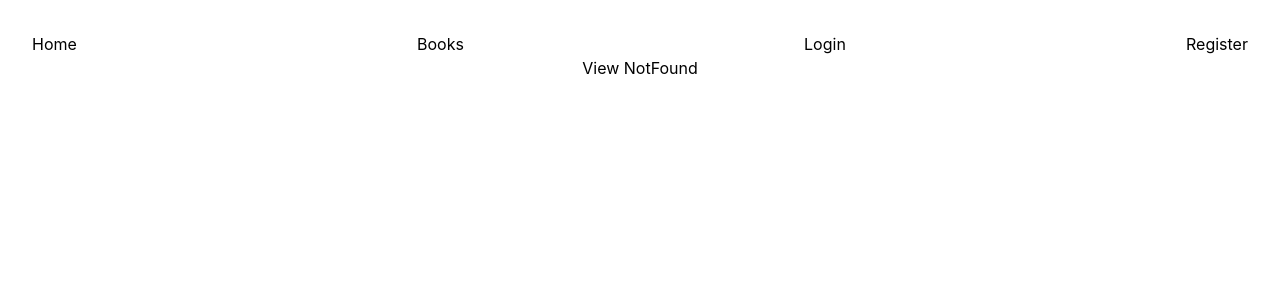
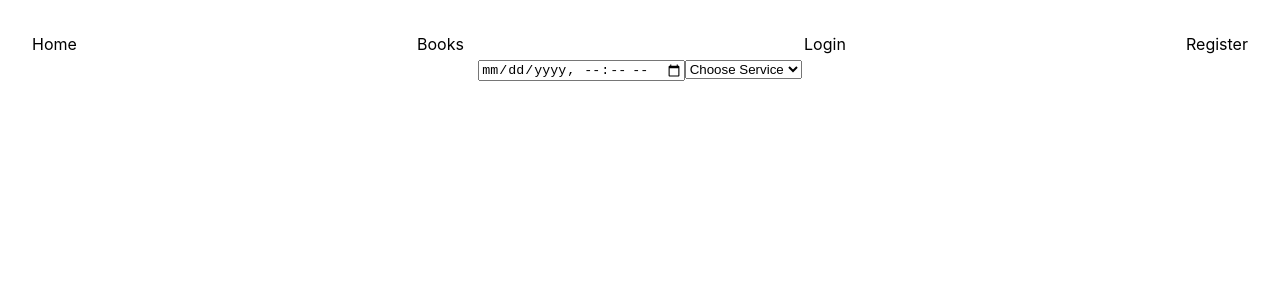
Before and after one commit to demianIsNotAvailable/Front, a React (Vite) app: page /apps in a window 1280 px wide. Shown: the top 300 px of the page. Built offline with nearby package versions, Linux system fonts and the light colour scheme.

Commit message:
feat: added appointments view with datetime input and custom select dropdown menu

```diff
--- a/src/components/CInput/CInput.jsx
+++ b/src/components/CInput/CInput.jsx
@@ -23,7 +23,7 @@ export const CInput = (
         onChange={emitFunction}
         onClick={emitOnClickButton}
         value={value}
-        className={className}
+        className={`input-design text-size-xl background-teal bold position-absolute ${className}`}
       />
     </>
   )
--- /dev/null
+++ b/src/components/CSelect/CSelect.jsx
@@ -0,0 +1,14 @@
+export const CSelect = ({category, options, handler}) => {
+
+
+  return (
+    <select defaultValue="" onChange={handler}>
+      <option disabled hidden value="">
+        {category}
+      </option>
+      {options.map((option) => {
+        return <option value={option.id} key={option.id}>{option.serviceName}</option>
+      })}
+    </select>
+  );
+};
--- a/src/views/Admin/Admin.jsx
+++ b/src/views/Admin/Admin.jsx
@@ -14,6 +14,7 @@ export const Admin = () => {
       const allUsers = await getAllUsers(token);
       console.log(allUsers);
       if (allUsers.success) {
+        throw new Error
         setUsers(allUsers.data);
       }
     };
--- /dev/null
+++ b/src/views/Appointments/Appointments.jsx
@@ -0,0 +1,53 @@
+import { useEffect, useState } from "react";
+import { CInput } from "../../components/CInput/CInput";
+import { CSelect } from "../../components/CSelect/CSelect";
+
+export const Appointments = () => {
+  const [appointments, setAppointments] = useState([]);
+  const [newAppointment, setNewAppointment] = useState({
+    userId: "", // este viene del token
+    serviceId: "", // el servicio lo elegiré de un desplegable
+    date: "", // date lo sacaremos de un input type="date" (y opcionalmente input type="time")
+  });
+
+//   useEffect(() => {
+//     // getMyAppointments(token)
+//     console.log(newAppointment);
+//   }, [newAppointment]);
+
+  const inputHandler = (e) => {
+
+    if (e.target.value === "Elige el servicio") {
+        console.log("You cannot pass")
+        return
+    }
+    console.log(e.target.value)
+    setNewAppointment({
+      ...newAppointment,
+      [e.target.name]: e.target.value,
+    });
+  };
+
+  const services = [{id:1, serviceName: "tattoo"}, {id:2, serviceName: "patata"}]
+
+  const todayFullTimeString = new Date()
+    .toISOString()
+    .slice(0, new Date().toISOString().lastIndexOf(":"));
+  return (
+    <div>
+      <input
+        type="datetime-local"
+        min={todayFullTimeString}
+        value={newAppointment.date}
+        name="date"
+        onChange={(e) => inputHandler(e)}
+      />
+
+      <CSelect
+      category="Choose Service"
+      options={services}
+      handler={inputHandler}
+      />
+    </div>
+  );
+};
--- a/src/views/Body/Body.jsx
+++ b/src/views/Body/Body.jsx
@@ -8,6 +8,7 @@ import { Register } from "../Register/Register";
 import { Books } from "../Books/Books";
 import { Profile } from "../Profile/Profile";
 import { Admin } from "../Admin/Admin";
+import { Appointments } from "../Appointments/Appointments";
 
 export const Body = () => {
 
@@ -26,6 +27,7 @@ export const Body = () => {
         <Route path="/register" element={<Register />} />
         <Route path="/books" element={<Books />} />
         <Route path="/profile" element={<Profile />} />
+        <Route path="/apps" element={<Appointments />} />
         {role === "super_admin" && <Route path="/admin" element={<Admin />} />}
       </Routes>
     </>
--- a/src/views/Profile/Profile.jsx
+++ b/src/views/Profile/Profile.jsx
@@ -52,11 +52,16 @@ export const Profile = () => {
   };
 
   const confirmButtonHandler = async () => {
+    try {
     const response = await updateProfile(editData, token)
     if (response.success) {
       const newData = await getProfile(token)
       setProfileData(newData.data)
       setEditting(!editting)
+
+    }} catch (err) {
+
+      setErrorMessage(err.message)
     }
   }
 
```
Also changed, not shown: main.js (added, +8 -0 lines), src/views/Appointments/Appointments.css (added).
